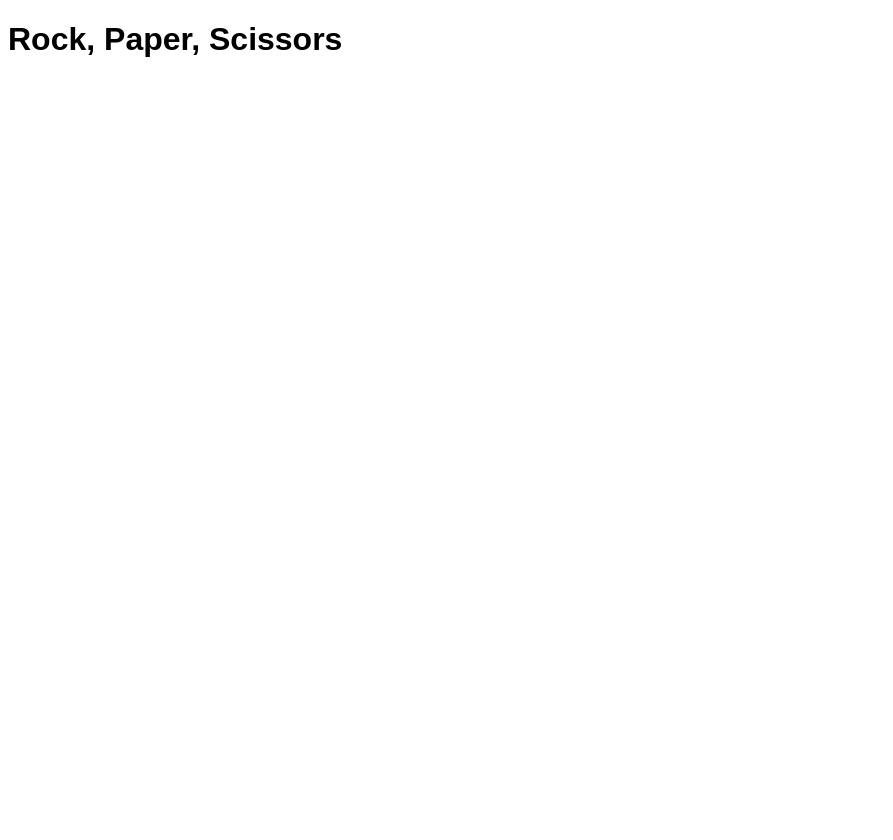
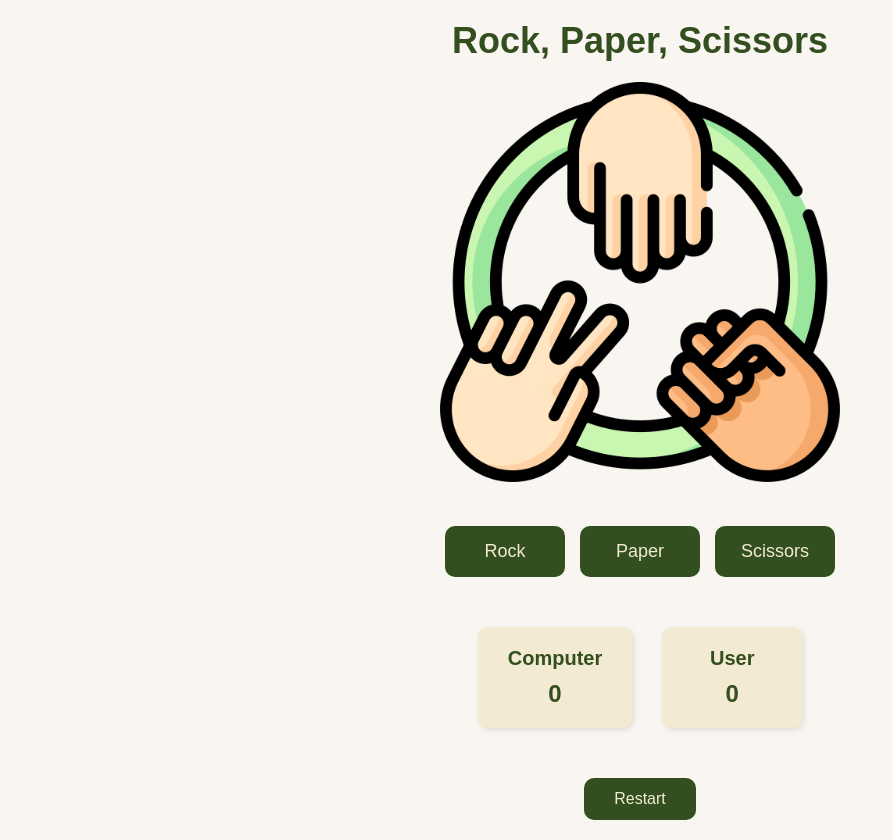
Before and after one commit to louisonrails/rock-paper-scissors, a plain HTML site: page index.html in a window 1280 px wide. Shown: the whole page, without its empty margins (0-893 px from the left). Before the commit the page ends 800 px from the top, so only its background shows below. Drawn offline with Linux system fonts and the light colour scheme.

Commit message:
Created HTML and added styles Created the page fomr start, simple page with the buttons, and the current score, Added styles using basic HTML, positioning the items with flexbox.

```diff
--- a/index.html
+++ b/index.html
@@ -7,8 +7,30 @@
     <link rel="stylesheet" href="styles.css">
 </head>
 <body>
-    <h1>Rock, Paper, Scissors</h1>
-
+    <div class="header">
+        <h1>Rock, Paper, Scissors</h1>
+        <img src="./images/rock-paper-scissors.png" alt="Game Logo">
+    </div>
+    <div class="buttons">
+        <div id="rock">Rock</div>
+        <div id="paper">Paper</div>
+        <div id="scissors">Scissors</div>
+    </div>
+    <div class="score">
+        <div class="computer">
+            <h2>Computer</h2>
+            0
+        </div>
+        <div class="user">
+            <h2>User</h2>
+            0
+        </div>
+    </div>
+    <div class="restart">
+        <div class="restart-button">
+            Restart
+        </div>
+    </div>
     <script src="index.js"></script>
 </body>
 </html>
--- a/styles.css
+++ b/styles.css
@@ -1,3 +1,121 @@
+/* Global styles */
 * {
     font-family: sans-serif;
+    box-sizing: border-box;
+    margin: 0;
+    padding: 0;
 }
+
+body {
+    display: flex;
+    flex-direction: column;
+    align-items: center;
+    background-color: #F9F5F0;
+    min-height: 100vh;
+    padding: 20px;
+}
+
+/* Header */
+.header {
+    width: 100%;
+    max-width: 900px;
+    margin-bottom: 20px;
+    text-align: center;
+}
+
+.header h1 {
+    font-size: 36px;
+    color: #344F1F;
+    margin-bottom: 10px;
+}
+
+.header img {
+    width: 100%;
+    max-width: 400px;
+    height: auto;
+    margin-top: 10px;
+}
+
+/* Game Buttons */
+.buttons {
+    display: flex;
+    gap: 15px;
+    justify-content: center;
+    margin: 20px 0;
+    flex-wrap: wrap;
+}
+
+.buttons div {
+    background-color: #344F1F;
+    color: #F2EAD3;
+    border: none;
+    padding: 15px 25px;
+    border-radius: 10px;
+    font-size: 18px;
+    cursor: pointer;
+    transition: all 0.2s ease;
+    min-width: 120px;
+    text-align: center;
+}
+
+.buttons div:hover {
+    background-color: #F4991A;
+    transform: scale(1.05);
+}
+
+.buttons div:active {
+    transform: scale(0.95);
+}
+
+/* Score Section */
+.score {
+    display: flex;
+    gap: 30px;
+    justify-content: center;
+    margin: 30px 0;
+    font-size: 24px;
+    color: #344F1F;
+    font-weight: bold;
+    flex-wrap: wrap;
+}
+
+.score .computer, .score .user {
+    background-color: #F2EAD3;
+    padding: 20px 30px;
+    border-radius: 10px;
+    text-align: center;
+    min-width: 140px;
+    box-shadow: 2px 2px 6px rgba(0, 0, 0, 0.1);
+}
+
+.score h2 {
+    font-size: 20px;
+    margin-bottom: 10px;
+    color: #344F1F;
+}
+
+/* Restart Button */
+.restart {
+    margin-top: 20px;
+}
+
+.restart-button {
+    background-color: #344F1F;
+    color: #F2EAD3;
+    border: none;
+    padding: 12px 30px;
+    border-radius: 10px;
+    font-size: 16px;
+    cursor: pointer;
+    transition: all 0.2s ease;
+    text-align: center;
+}
+
+.restart-button:hover {
+    background-color: #F4991A;
+    transform: scale(1.05);
+}
+
+.restart-button:active {
+    transform: scale(0.95);
+}
```
Also changed, not shown: images/rock-paper-scissors.png (added).
